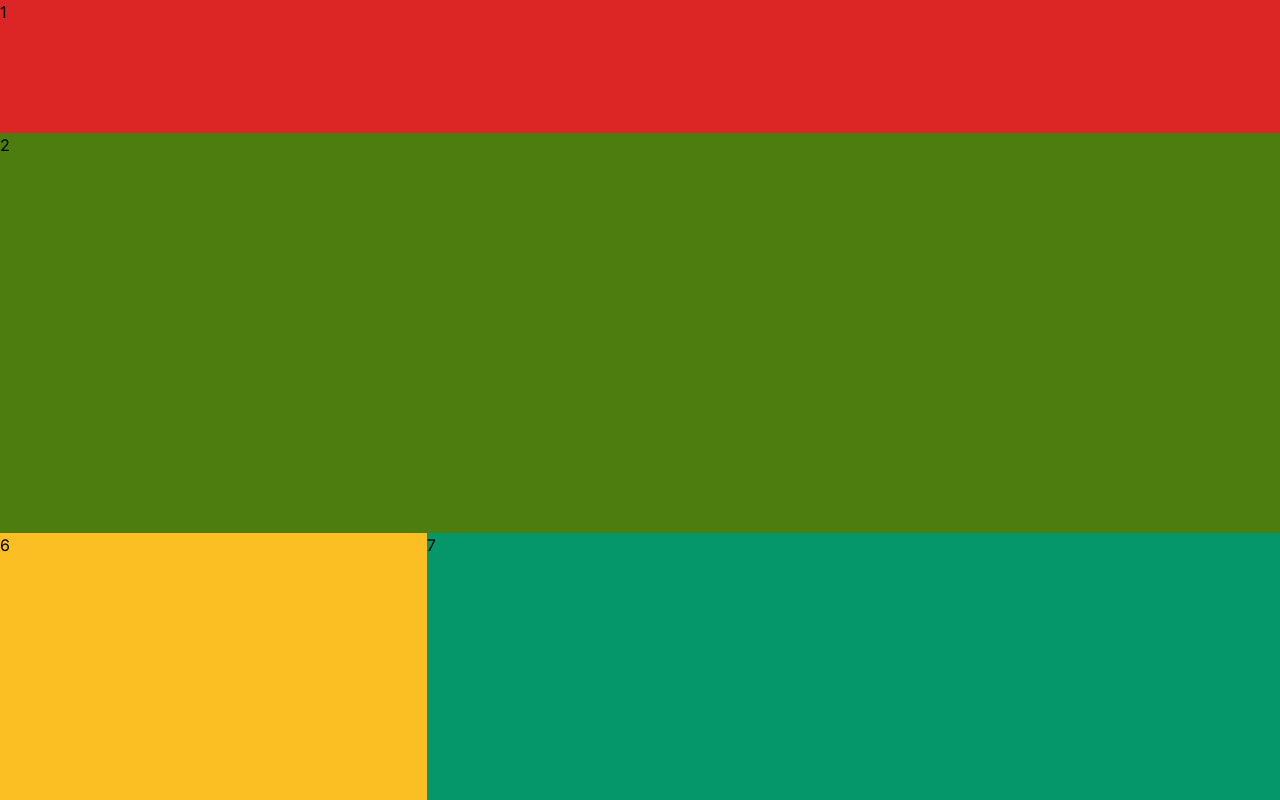
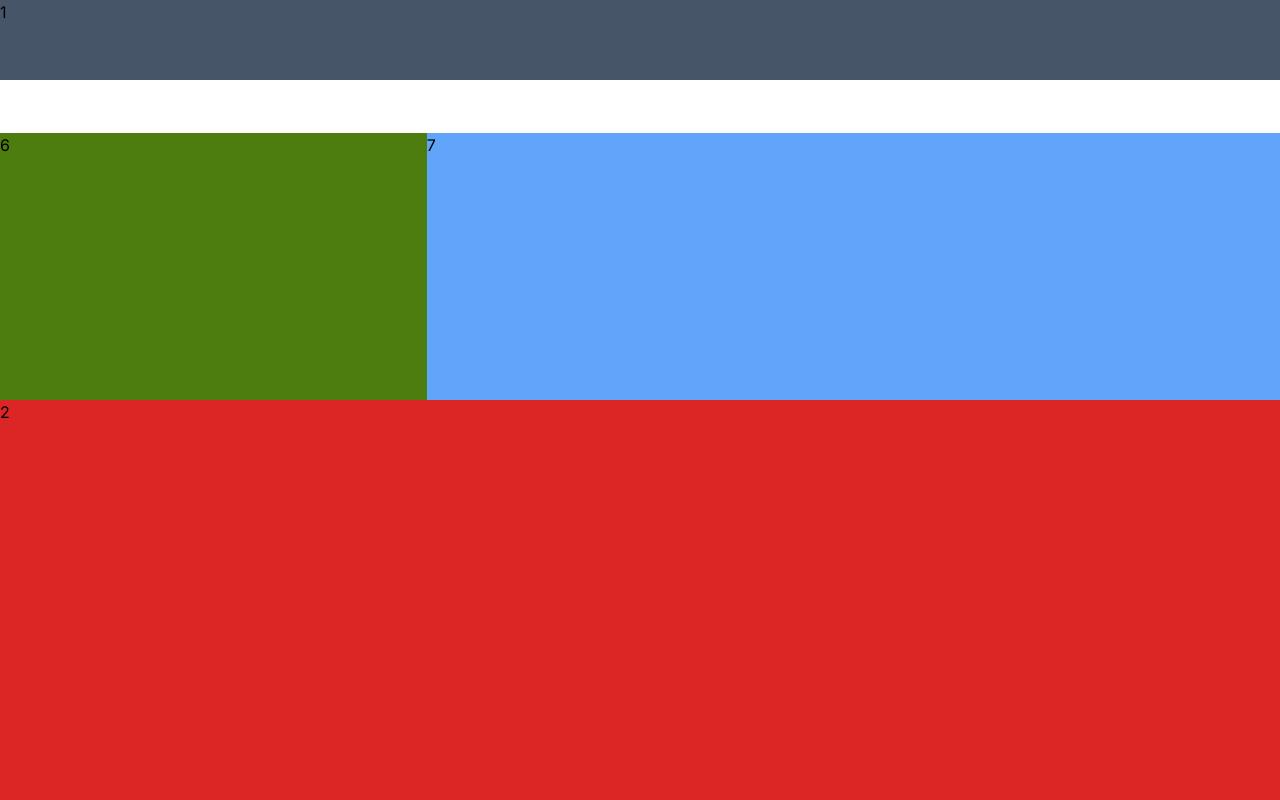
Before and after one commit to Stef14-bit/portfolio_iv, a Next.js app: page / in a window 1280 px wide. Built offline with nearby package versions, Linux system fonts and the light colour scheme.

Commit message:
basic visual template

```diff
--- a/app/page.tsx
+++ b/app/page.tsx
@@ -1,10 +1,14 @@
 export default function Home() {
   return (
     <div className="grid grid-cols-3 grid-rows-6 h-screen">
-      <div className="col-span-3 bg-red-600 ">1</div>
-      <div className="col-span-3 row-span-3 row-start-2 bg-lime-700">2</div>
-      <div className="row-span-2 row-start-5 bg-amber-400">6</div>
-      <div className="col-span-2 row-span-2 row-start-5 bg-emerald-600">7</div>
+      <div className="col-span-3 h-20 bg-slate-600">1</div>
+      <div className="col-span-3 row-span-3 col-start-1 row-start-4 bg-red-600">
+        2
+      </div>
+      <div className="row-span-2 col-start-1 row-start-2 bg-lime-700">6</div>
+      <div className="col-span-2 row-span-2 col-start-2 row-start-2 bg-blue-400">
+        7
+      </div>
     </div>
   );
 }
```
